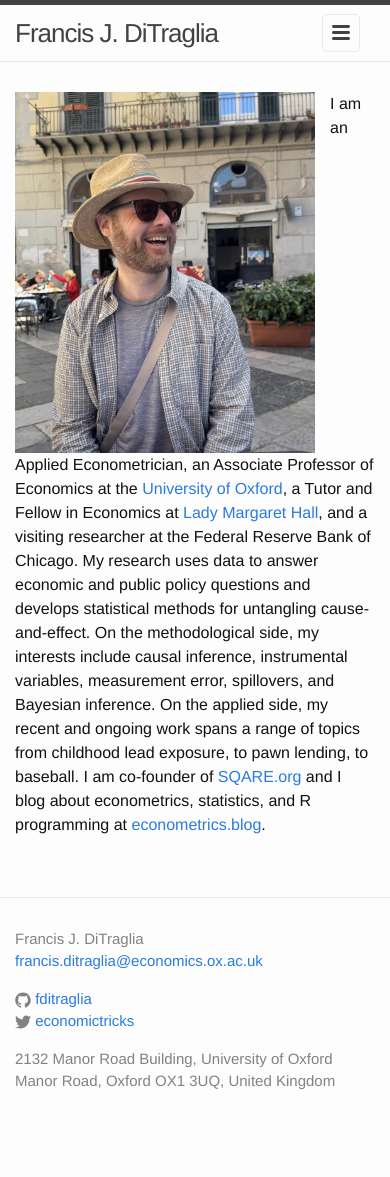
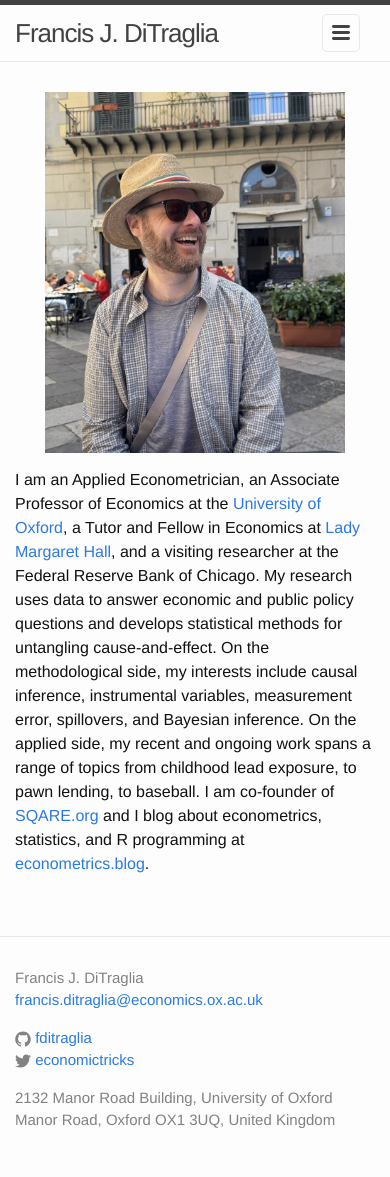
Before and after one commit to fditraglia/fditraglia.github.io, a Jekyll site: the page built from index.md, in a window 390 px wide. Built offline with Jekyll 4.4.1, drawn with Linux system fonts in a browser that asks for light colours; before the commit the page ends 1138 px from its top, so only the background shows below that.

Commit message:
fix home photo layout on mobile
Move inline styles to CSS class with media query so the photo
stacks above the bio text on narrow screens instead of orphaning
a single word beside it.

Co-Authored-By: Claude Opus 4.6 <noreply@anthropic.com>

```diff
--- a/_layouts/home.html
+++ b/_layouts/home.html
@@ -2,7 +2,7 @@
 layout: default
 ---
 <div class="post">
-  <img src="{{ site.base }}/img/palermo.jpg" alt="me enjoying the Sicilian sunshine", style="float:left;margin:0 15px 0 0;" width=300>
+  <img class="home-photo" src="{{ site.base }}/img/palermo.jpg" alt="me enjoying the Sicilian sunshine">
 
   <article class="post-content">
     {{ content }}
--- a/_sass/_layout.scss
+++ b/_sass/_layout.scss
@@ -159,6 +159,25 @@
 
 
 /**
+ * Home photo
+ */
+.home-photo {
+    float: left;
+    width: 300px;
+    margin: 0 15px 0 0;
+
+    @include media-query($on-palm) {
+        float: none;
+        display: block;
+        margin: 0 auto $spacing-unit / 2;
+        max-width: 300px;
+        width: 100%;
+    }
+}
+
+
+
+/**
  * Page content
  */
 .page-content {
```
